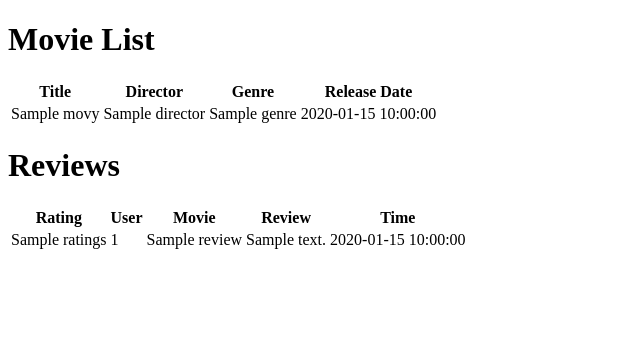
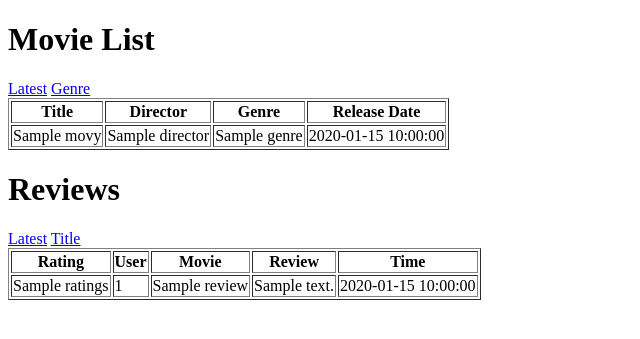
Before and after one commit to aliffkhuzairi/flask_movie_review_v2, a Flask app: page /?movie_sort=latest in a window 1280 px wide. Shown: the top 339 px of the page, without its empty margins (0-640 px from the left). Run offline with Flask 3, Linux system fonts and the light colour scheme; a database or web service that is not in the repository returns one stand-in record (values such as "Sample title"); some libraries are stand-ins or nearby versions.

Commit message:
feat: add sorting for movies and reviews

```diff
--- a/app.py
+++ b/app.py
@@ -1,4 +1,4 @@
-from flask import Flask, render_template
+from flask import Flask, render_template, request
 import psycopg2
 app = Flask(__name__)
 
@@ -14,21 +14,46 @@ def get_db_connection():
 def home():
     conn = get_db_connection()
     cur = conn.cursor()
-    cur.execute("""
-                select id, title, director, genre, rel_date
-                from movies
-                order by rel_date desc;
-                """)
+
+    movie_sort = request.args.get('movie_sort', 'latest')
+    review_sort = request.args.get('review_sort', 'latest')
+
+    # Movies sorting
+    if movie_sort == "latest":
+        cur.execute("""
+            select id, title, director, genre, rel_date
+            from movies
+            order by rel_date desc;
+        """)
+    elif movie_sort == "genre":
+        cur.execute("""
+            select id, title, director, genre, rel_date
+            from movies
+                order by genre desc;
+        """)
+
     movies = cur.fetchall()
 
-    cur.execute("""
-        select r.ratings, r.uid, m.title, r.review, r.rev_time
-        from reviews r
-        join movies m on r.mid = m.id
-    """)
+    if review_sort == "latest":
+        cur.execute("""
+            select r.ratings, r.uid, m.title, r.review, r.rev_time
+            from reviews r
+            join movies m on r.mid = m.id
+            order by r.rev_time desc;
+        """)
+    elif review_sort == "title":
+        cur.execute("""
+            select r.ratings, r.uid, m.title, r.review, r.rev_time
+            from reviews r
+            join movies m on r.mid = m.id
+            order by m.title desc;
+        """)
+
     reviews = cur.fetchall()
+
     cur.close()
     conn.close()
+
     return render_template("home.html", movies=movies, reviews=reviews)
 
 if __name__ == '__main__':
--- a/templates/home.html
+++ b/templates/home.html
@@ -7,7 +7,9 @@
 </head>
 <body>
     <h1>Movie List</h1>
-    <table>
+    <a href="/?movie_sort=latest">Latest</a>
+    <a href="/?movie_sort=genre">Genre</a>
+    <table border="1">
         <tr>
             <th>Title</th>
             <th>Director</th>
@@ -27,7 +29,9 @@
     </table>
 
     <h1>Reviews</h1>
-    <table>
+    <a href="/?review_sort=latest">Latest</a>
+    <a href="/?review_sort=title">Title</a>
+    <table border="1">
         <tr>
             <th>Rating</th>
             <th>User</th>
```
